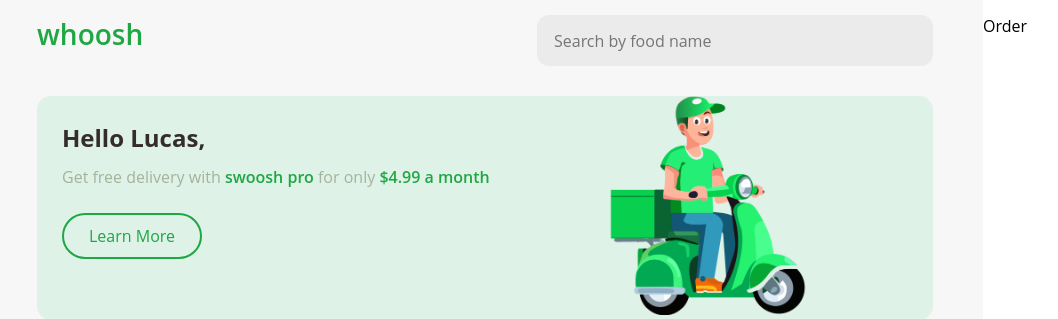
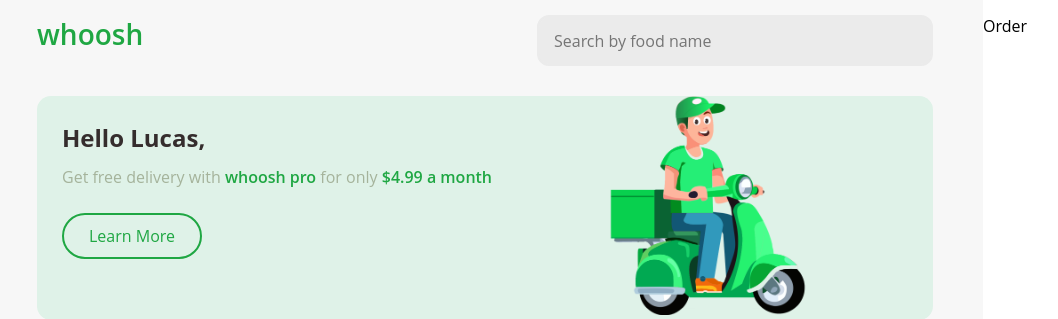
Before and after one commit to lucasr1b/whoosh, a React (Create React App) app: page / in a window 1280 px wide. Shown: the top 319 px of the page, without its empty margins (13-1071 px from the left). Built offline with nearby package versions, Linux system fonts and the light colour scheme; some icons are missing.

Commit message:
Rebranded name in promotion banner

```diff
--- a/src/components/home/Promotion.tsx
+++ b/src/components/home/Promotion.tsx
@@ -7,7 +7,7 @@ function Promotion() {
     <div className='Promotion'>
         <div className='Promotion--Info'>
           <h1>Hello Lucas,</h1>
-          <p>Get free delivery with <span>swoosh pro</span> for only <span>$4.99 a month</span></p>
+          <p>Get free delivery with <span>whoosh pro</span> for only <span>$4.99 a month</span></p>
           <button>Learn More</button>
         </div>
         <div className='Promotion--Image'>
```
